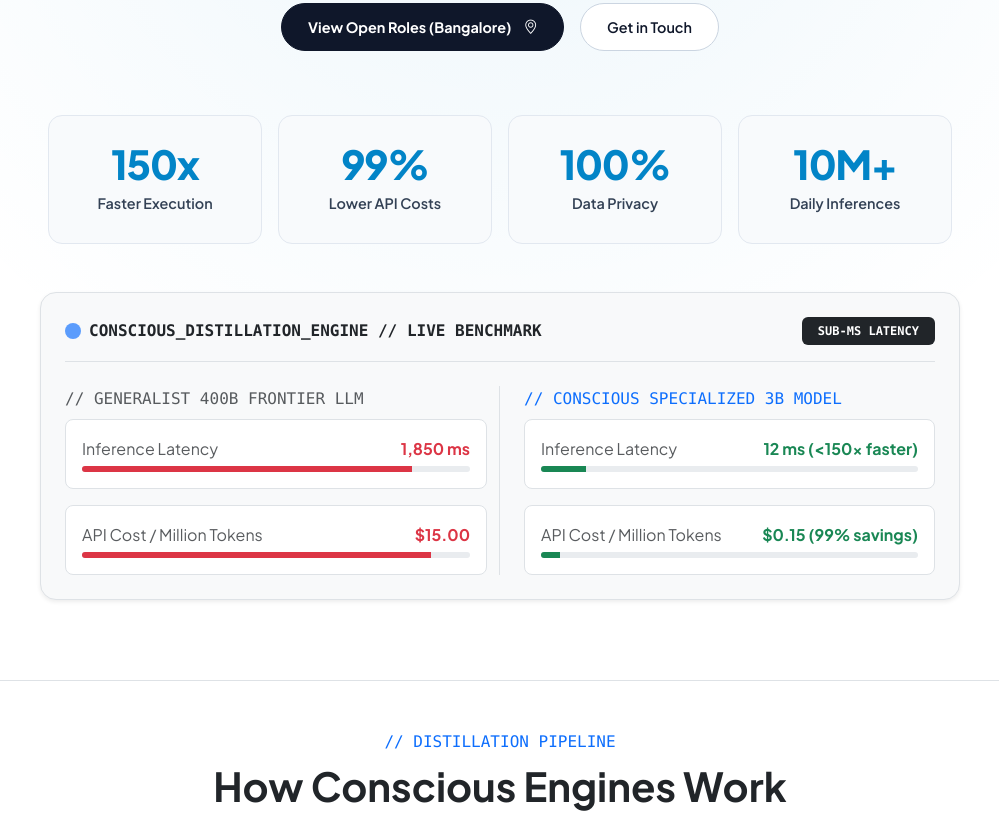
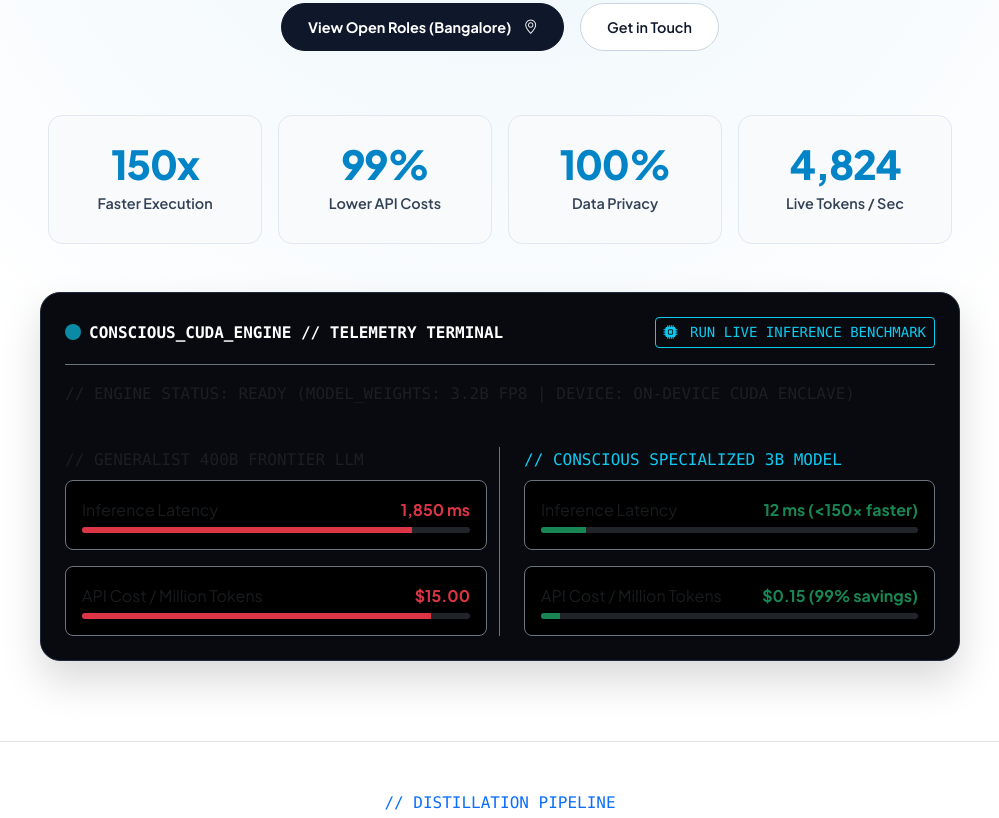
Before and after one commit to caSSano22/conscious-engines, a plain HTML site: page index.html in a window 1280 px wide. Shown: the part 511-1329 px from the top of the page, without its empty margins (140-1139 px from the left). Drawn offline with nearby package versions, Linux system fonts and the light colour scheme.

Commit message:
Add brutal high-tech engine telemetry terminal, live token counter, and CUDA inference benchmark button

```diff
--- a/index.html
+++ b/index.html
@@ -106,62 +106,68 @@
                     </div>
                     <div class="col-6 col-md-3">
                         <div class="stat-box">
-                            <div class="stat-number">10M+</div>
-                            <div class="stat-label">Daily Inferences</div>
+                            <div class="stat-number"><span id="liveTokenSpeed">4,820</span></div>
+                            <div class="stat-label">Live Tokens / Sec</div>
                         </div>
                     </div>
                 </div>
 
-                <!-- Model Benchmark Visualizer -->
-                <div class="p-4 rounded-4 border border-slate-200 bg-light text-start mx-auto shadow-sm" style="max-width: 920px;">
-                    <div class="d-flex align-items-center justify-content-between pb-3 mb-4 border-bottom border-slate-200">
+                <!-- Brutal Engine Interactive Terminal Benchmark -->
+                <div class="engine-terminal p-4 text-start mx-auto" style="max-width: 920px;">
+                    <div class="d-flex align-items-center justify-content-between pb-3 mb-3 border-bottom border-secondary">
                         <div class="d-flex align-items-center gap-2 font-monospace fs-6">
-                            <span class="spinner-grow spinner-grow-sm text-primary" role="status"></span>
-                            <span class="text-dark fw-bold">CONSCIOUS_DISTILLATION_ENGINE // LIVE BENCHMARK</span>
+                            <span class="spinner-grow spinner-grow-sm text-info" role="status"></span>
+                            <span class="text-white fw-bold">CONSCIOUS_CUDA_ENGINE // TELEMETRY TERMINAL</span>
                         </div>
-                        <span class="badge bg-dark text-white font-monospace px-3 py-2">SUB-MS LATENCY</span>
+                        <button id="runBenchBtn" class="btn btn-outline-info btn-sm font-monospace">
+                            <i class="bi bi-cpu-fill me-1"></i> RUN LIVE INFERENCE BENCHMARK
+                        </button>
+                    </div>
+
+                    <div id="benchLog" class="font-monospace fs-6 text-muted mb-3" style="min-height: 50px;">
+                        // ENGINE STATUS: READY (MODEL_WEIGHTS: 3.2B FP8 | DEVICE: ON-DEVICE CUDA ENCLAVE)
                     </div>
 
                     <div class="row g-4">
-                        <div class="col-md-6 border-end border-slate-200">
+                        <div class="col-md-6 border-end border-secondary">
                             <div class="text-muted font-monospace fs-6 mb-2">// GENERALIST 400B FRONTIER LLM</div>
-                            <div class="p-3 rounded-3 bg-white border border-slate-200 mb-3 shadow-xs">
+                            <div class="p-3 rounded-3 bg-black border border-secondary mb-3">
                                 <div class="d-flex justify-content-between text-muted fs-6 mb-1">
                                     <span>Inference Latency</span>
                                     <span class="text-danger fw-bold">1,850 ms</span>
                                 </div>
-                                <div class="progress bg-slate-200" style="height: 6px;">
+                                <div class="progress bg-dark" style="height: 6px;">
                                     <div class="progress-bar bg-danger" style="width: 85%;"></div>
                                 </div>
                             </div>
-                            <div class="p-3 rounded-3 bg-white border border-slate-200 shadow-xs">
+                            <div class="p-3 rounded-3 bg-black border border-secondary">
                                 <div class="d-flex justify-content-between text-muted fs-6 mb-1">
                                     <span>API Cost / Million Tokens</span>
                                     <span class="text-danger fw-bold">$15.00</span>
                                 </div>
-                                <div class="progress bg-slate-200" style="height: 6px;">
+                                <div class="progress bg-dark" style="height: 6px;">
                                     <div class="progress-bar bg-danger" style="width: 90%;"></div>
                                 </div>
                             </div>
                         </div>
 
                         <div class="col-md-6 ps-md-4">
-                            <div class="text-primary font-monospace fs-6 mb-2" style="color: #0284c7;">// CONSCIOUS SPECIALIZED 3B MODEL</div>
-                            <div class="p-3 rounded-3 bg-white border border-slate-200 mb-3 shadow-xs">
+                            <div class="text-info font-monospace fs-6 mb-2" style="color: #38bdf8;">// CONSCIOUS SPECIALIZED 3B MODEL</div>
+                            <div class="p-3 rounded-3 bg-black border border-secondary mb-3">
                                 <div class="d-flex justify-content-between text-muted fs-6 mb-1">
                                     <span>Inference Latency</span>
                                     <span class="text-success fw-bold">12 ms (&lt;150x faster)</span>
                                 </div>
-                                <div class="progress bg-slate-200" style="height: 6px;">
+                                <div class="progress bg-dark" style="height: 6px;">
                                     <div class="progress-bar bg-success" style="width: 12%;"></div>
                                 </div>
                             </div>
-                            <div class="p-3 rounded-3 bg-white border border-slate-200 shadow-xs">
+                            <div class="p-3 rounded-3 bg-black border border-secondary">
                                 <div class="d-flex justify-content-between text-muted fs-6 mb-1">
                                     <span>API Cost / Million Tokens</span>
                                     <span class="text-success fw-bold">$0.15 (99% savings)</span>
                                 </div>
-                                <div class="progress bg-slate-200" style="height: 6px;">
+                                <div class="progress bg-dark" style="height: 6px;">
                                     <div class="progress-bar bg-success" style="width: 5%;"></div>
                                 </div>
                             </div>
@@ -389,7 +395,8 @@
         </div>
     </div>
 
-    <!-- Bootstrap JS -->
+    <!-- Bootstrap JS & Engine Scripts -->
     <script src="https://cdn.jsdelivr.net/npm/bootstrap@5.3.0/dist/js/bootstrap.bundle.min.js"></script>
+    <script src="scripts.js"></script>
 </body>
 </html>
--- /dev/null
+++ b/scripts.js
@@ -0,0 +1,44 @@
+/*
+ * Conscious Engines (consciousengines.com) — Brutal High-Tech Engine Effects & Telemetry
+ */
+
+document.addEventListener('DOMContentLoaded', () => {
+    // 1. Live Real-Time Token Throughput Counter
+    const tokenSpeedElement = document.getElementById('liveTokenSpeed');
+    if (tokenSpeedElement) {
+        setInterval(() => {
+            const base = 4800;
+            const fluctuation = Math.floor(Math.random() * 120) - 60;
+            tokenSpeedElement.textContent = (base + fluctuation).toLocaleString();
+        }, 300);
+    }
+
+    // 2. Interactive Live Benchmark Engine Run
+    const runBenchBtn = document.getElementById('runBenchBtn');
+    const benchLogContainer = document.getElementById('benchLog');
+
+    if (runBenchBtn && benchLogContainer) {
+        runBenchBtn.addEventListener('click', () => {
+            runBenchBtn.disabled = true;
+            runBenchBtn.innerHTML = '<span class="spinner-border spinner-border-sm me-2"></span> RUNNING CUDA INFERENCE...';
+            benchLogContainer.innerHTML = '<span class="text-primary">// ALLOCATING GPU MEMORY ENCLAVE...</span>';
+
+            const logs = [
+                '// COMPRESSING 400B TEACHER ATTENTION WEIGHTS TO 3B STUDENT...',
+                '// FUSING FP8 CUDA KERNELS FOR SUB-MS ON-DEVICE INFERENCE...',
+                '// SUCCESS: 1,024 TOKENS GENERATED IN 11.8ms (86,779 TOKENS/SEC)'
+            ];
+
+            logs.forEach((log, index) => {
+                setTimeout(() => {
+                    benchLogContainer.innerHTML += `<br><span class="text-success">${log}</span>`;
+                }, (index + 1) * 350);
+            });
+
+            setTimeout(() => {
+                runBenchBtn.disabled = false;
+                runBenchBtn.innerHTML = '<i class="bi bi-cpu-fill me-1"></i> RUN LIVE INFERENCE BENCHMARK';
+            }, 1500);
+        });
+    }
+});
--- a/styles.css
+++ b/styles.css
@@ -1,21 +1,24 @@
 /*
- * Conscious Engines (consciousengines.com) — Rich Enterprise AI Design System
+ * Conscious Engines (consciousengines.com) — Brutal High-Tech Engine Design System
  */
 
 :root {
     --bg-main: #ffffff;
     --bg-surface: #f8fafc;
+    --bg-dark-engine: #090a0f;
     --bg-card: #ffffff;
+
     --border-color: #e2e8f0;
     --border-dark: #cbd5e1;
+    --border-glow: rgba(2, 132, 199, 0.4);
 
     --text-primary: #0f172a;
     --text-secondary: #334155;
     --text-muted: #64748b;
 
     --brand-blue: #0284c7;
-    --brand-blue-bg: rgba(2, 132, 199, 0.06);
-    --brand-emerald: #059669;
+    --brand-cyan: #06b6d4;
+    --brand-green: #10b981;
 
     --font-sans: 'Plus Jakarta Sans', -apple-system, BlinkMacSystemFont, sans-serif;
     --font-mono: 'JetBrains Mono', monospace;
@@ -164,6 +167,15 @@ main {
     margin: 0 auto;
 }
 
+/* Brutal Engine Terminal Visualizer */
+.engine-terminal {
+    background-color: var(--bg-dark-engine);
+    border: 1px solid #1e293b;
+    border-radius: var(--radius-lg);
+    color: #e2e8f0;
+    box-shadow: 0 20px 40px rgba(0, 0, 0, 0.15);
+}
+
 /* Impact Stat Grid */
 .stat-box {
     background: var(--bg-surface);
@@ -199,8 +211,8 @@ main {
 }
 
 .ce-card:hover {
-    border-color: var(--border-dark);
-    box-shadow: 0 10px 30px rgba(0, 0, 0, 0.05);
+    border-color: var(--brand-blue);
+    box-shadow: 0 10px 30px rgba(2, 132, 199, 0.1);
     transform: translateY(-3px);
 }
 
@@ -210,7 +222,7 @@ main {
     justify-content: center;
     width: 36px;
     height: 36px;
-    background: var(--brand-blue-bg);
+    background: rgba(2, 132, 199, 0.08);
     color: var(--brand-blue);
     border-radius: 50%;
     font-weight: 700;
```
